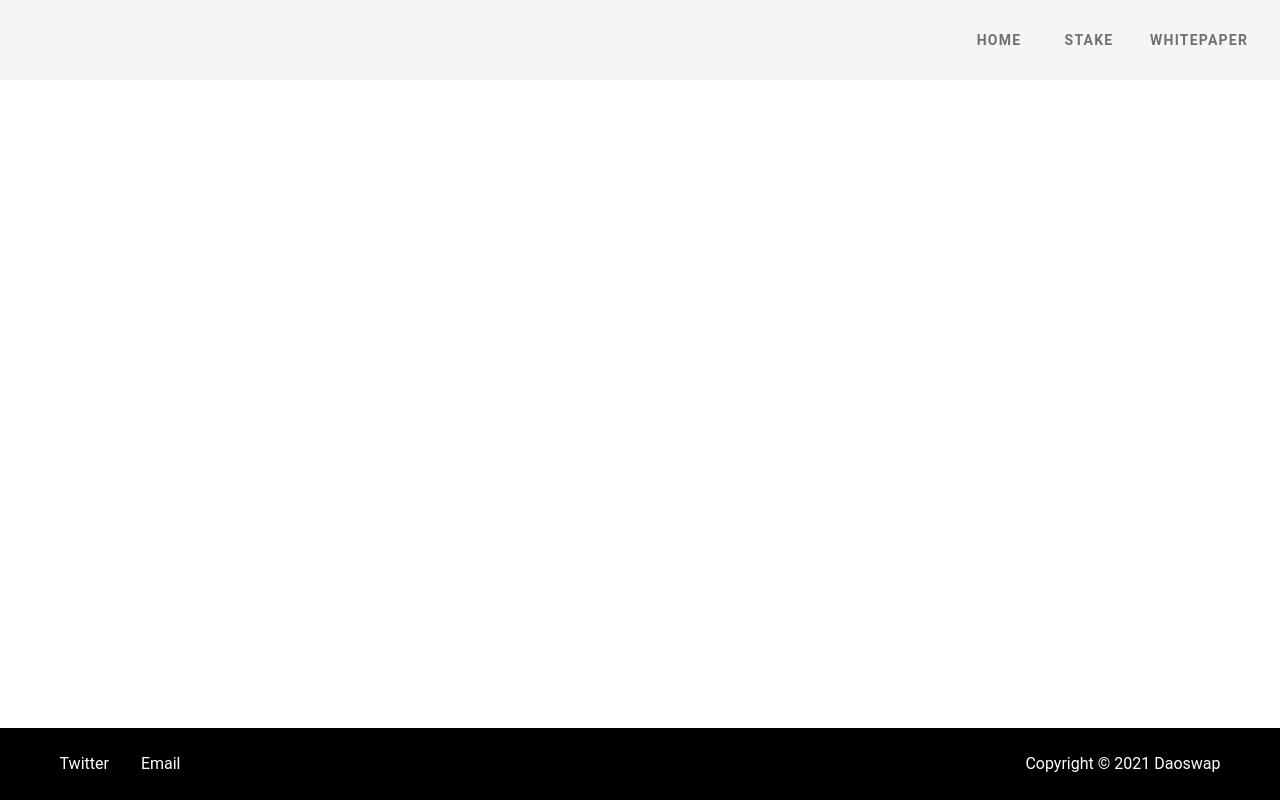
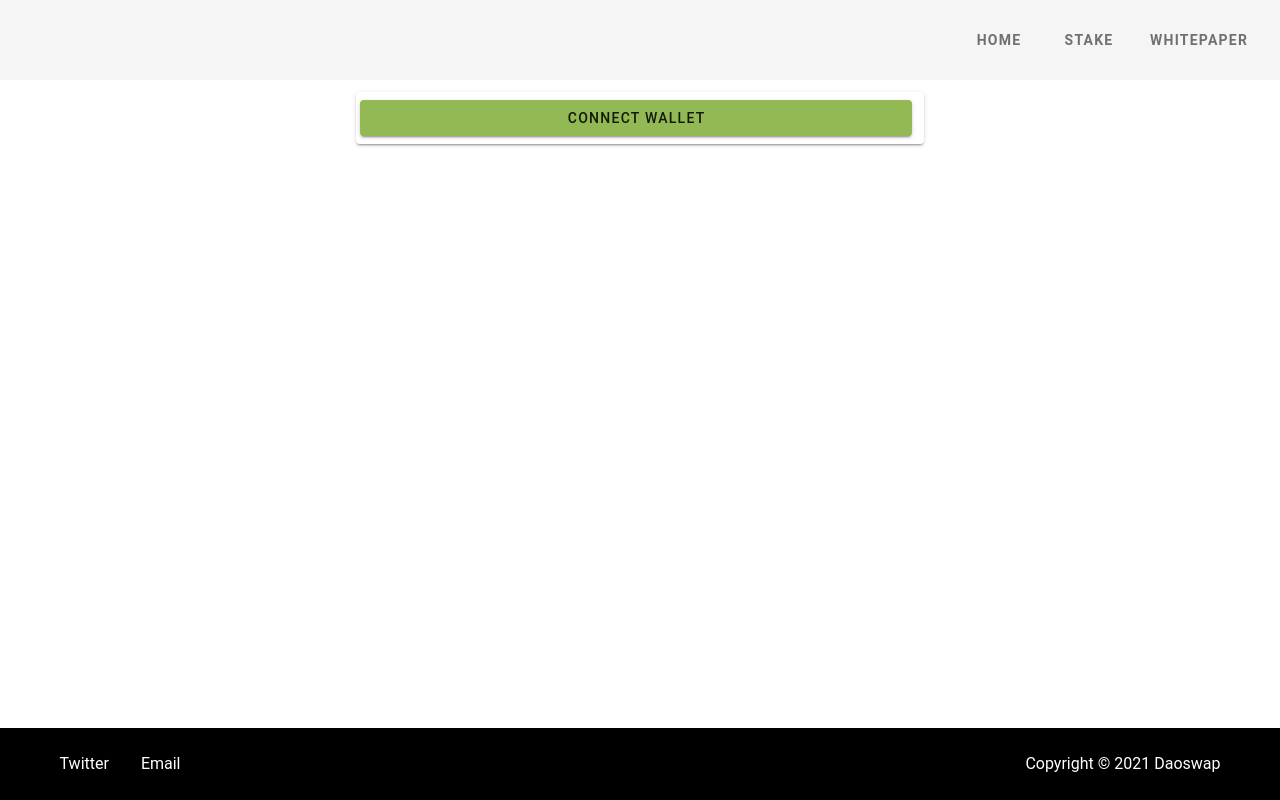
Before and after one commit to daoswapdex-heco-mainnet/daoswap-cc, a Vue app: page /angel in a window 1280 px wide. Built offline with nearby package versions, Linux system fonts and the light colour scheme.

Commit message:
update angel contract json

```diff
--- a/src/constants/index.js
+++ b/src/constants/index.js
@@ -1,5 +1,5 @@
 export const CrowdsaleForAngelContractAddress =
-  "0x13ccaEFEe7D035cBeD83ffFAdCE0ba1F7a72b50D";
+  "0x51490537eBC745206c947dcDC41B5A9d0094B37b";
 
 export const CrowdsaleForRetailContractAddress =
   "0x363f4750bd1f702849B91d78AF107cDb17954440";
--- a/src/views/CrowdsaleForAngel.vue
+++ b/src/views/CrowdsaleForAngel.vue
@@ -1,6 +1,6 @@
 <template>
   <div class="fill-height">
-    <v-container v-if="connected" class="fill-height">
+    <v-container v-if="web3 && connected" class="fill-height">
       <v-row justify="center">
         <v-col md="6">
           <!-- 认购操作 -->
@@ -148,6 +148,27 @@
         </v-col>
       </v-row>
     </v-container>
+    <v-container v-else>
+      <v-row justify="center">
+        <v-col md="6">
+          <!-- 认购数据显示 -->
+          <v-card justify="center" class="fill-width">
+            <v-card-actions class="justify-center">
+              <!-- 连接钱包 -->
+              <v-btn
+                class="mr-2"
+                v-if="!connected"
+                color="#93B954"
+                block
+                @click="onConnect"
+              >
+                {{ $t("Connect Wallet") }}
+              </v-btn>
+            </v-card-actions>
+          </v-card>
+        </v-col>
+      </v-row>
+    </v-container>
   </div>
 </template>
 
@@ -196,7 +217,16 @@ export default {
     }
   }),
   created() {
-    this.getCrowdsaleInfo();
+    if (this.web3 && this.connected) {
+      this.getCrowdsaleInfo();
+    }
+  },
+  watch: {
+    web3(web3) {
+      if (web3) {
+        this.getCrowdsaleInfo();
+      }
+    }
   },
   computed: {
     connected() {
@@ -210,6 +240,14 @@ export default {
     }
   },
   methods: {
+    // 连接钱包 OK
+    onConnect() {
+      this.$store.dispatch("web3/connect");
+    },
+    // 断开连接钱包 OK
+    closeWallet() {
+      this.$store.dispatch("web3/closeWallet");
+    },
     // 复制地址
     handleCopy(text, event) {
       clip(text, event);
```
Also changed, not shown: src/constants/contractJson/CrowdsaleForAngel.json, src/constants/contractJson/TokenVestingAngel.json.
